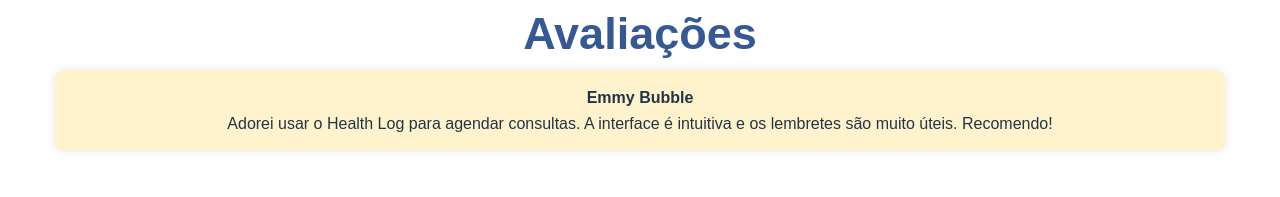
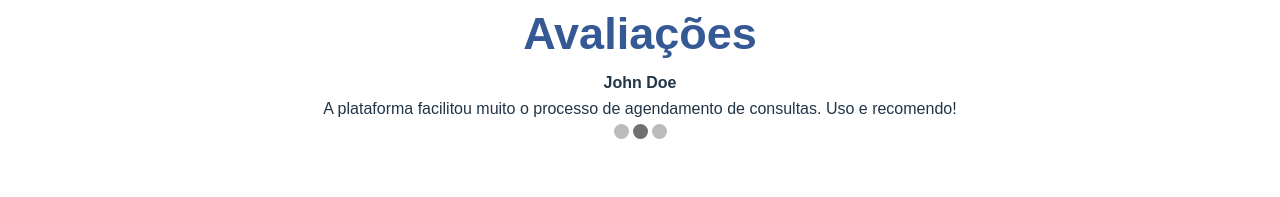
Before and after one commit to IagoOliveiraa/Projeto_heatlhLog, a React (Vite) app in the folder HealthLog/: page / in a window 1280 px wide. Shown: the part 304-501 px from the top of the page. Built offline with nearby package versions, Linux system fonts and the light colour scheme.

Commit message:
atualizado por lilian 13-09

```diff
--- a/HealthLog/src/CSS/home.css
+++ b/HealthLog/src/CSS/home.css
@@ -178,3 +178,42 @@
 footer address {
     font-style: normal;
 }
+
+/* Slideshow container */
+.slideshow-container {
+    max-width: 1000px;
+    position: relative;
+    margin: auto;
+  }
+
+  /* Hide the slides by default */
+  .mySlides {
+    display: none;
+  }
+
+  /* Dots/bullets/indicators */
+  .dot {
+    cursor: pointer;
+    height: 15px;
+    width: 15px;
+    margin: 0 2px;
+    background-color: #bbb;
+    border-radius: 50%;
+    display: inline-block;
+    transition: background-color 0.6s ease;
+  }
+
+  .active, .dot:hover {
+    background-color: #717171;
+  }
+
+  /* Fading animation */
+  .fade {
+    animation-name: fade;
+    animation-duration: 1.5s;
+  }
+
+  @keyframes fade {
+    from { opacity: .4; }
+    to { opacity: 1; }
+  }
--- a/HealthLog/src/Pages/Home.jsx
+++ b/HealthLog/src/Pages/Home.jsx
@@ -1,11 +1,44 @@
+import { useState, useEffect } from 'react';
 import '../CSS/Home.css';
 
 function Home() {
+  const [slideIndex, setSlideIndex] = useState(1);
+
+  // Função para exibir o slide atual
+  const showSlides = (n) => {
+    let slides = document.getElementsByClassName('mySlides');
+    let dots = document.getElementsByClassName('dot');
+
+    if (n > slides.length) {
+      setSlideIndex(1);
+    } else if (n < 1) {
+      setSlideIndex(slides.length);
+    } else {
+      setSlideIndex(n);
+    }
+
+    for (let i = 0; i < slides.length; i++) {
+      slides[i].style.display = 'none';
+    }
+    for (let i = 0; i < dots.length; i++) {
+      dots[i].className = dots[i].className.replace(' active', '');
+    }
+
+    slides[slideIndex - 1].style.display = 'block';
+    dots[slideIndex - 1].className += ' active';
+  };
+
+  // Função que automaticamente muda os slides a cada 2 segundos
+  useEffect(() => {
+    const interval = setInterval(() => {
+      showSlides(slideIndex + 1);
+    }, 2000);
+    return () => clearInterval(interval);
+  }, [slideIndex]);
+
   return (
     <div className="home-container">
-
       <header className="cabeçalho">
-
         <div className="logo">
           <img src="" alt="Health Log Logo" />
           <h1>Health Log</h1>
@@ -14,77 +47,92 @@
         <div className="pesquisa-login">
           <input type="text" placeholder="Buscar" />
           <a href="/Login">Login</a>
-                    <a href="/registro"> Cadastra-se</a>
-
+          <a href="/registro">Cadastra-se</a>
         </div>
 
         <div className="boas-Vindas">
           <h2>Escolha um serviço & reserve sua consulta</h2>
         </div>
-
-
-
       </header>
 
       <section className="conteudo-principal">
-
-
         <div className="review-section">
-
           <h3>Avaliações</h3>
 
-                    <div className="review">
+          {/* Carrossel de Avaliações */}
+          <div className="slideshow-container">
+            <div className="mySlides fade">
               <p><strong>Emmy Bubble</strong></p>
-                        <p>Adorei usar o Health Log para agendar consultas. A interface é intuitiva e os lembretes são muito úteis. Recomendo!</p>
+              <p>
+                Adorei usar o Health Log para agendar consultas. A interface é
+                intuitiva e os lembretes são muito úteis. Recomendo!
+              </p>
             </div>
 
+            <div className="mySlides fade">
+              <p><strong>John Doe</strong></p>
+              <p>
+                A plataforma facilitou muito o processo de agendamento de
+                consultas. Uso e recomendo!
+              </p>
             </div>
 
+            <div className="mySlides fade">
+              <p><strong>Jane Smith</strong></p>
+              <p>
+                Ótimo serviço! Acesso rápido e fácil. Continuarei utilizando
+                para minhas consultas.
+              </p>
+            </div>
+          </div>
+
+          {/* Indicadores do Carrossel */}
+          <div style={{ textAlign: 'center' }}>
+            <span className="dot" onClick={() => showSlides(1)}></span>
+            <span className="dot" onClick={() => showSlides(2)}></span>
+            <span className="dot" onClick={() => showSlides(3)}></span>
+          </div>
+        </div>
+
+        {/* Procedimentos */}
         <div className="procedimentos">
-
           <h3>Procedimentos mais buscados</h3>
 
           <div className="procedure-card">
-
             <h4>Oftalmologia</h4>
             <p>Profissionais: Dra. Julia, Dr. Sandro</p>
             <p>Consultório: Clínica A</p>
             <button>Marcar agendamento</button>
-
+          </div>
         </div>
 
-                </div>
-
+        {/* Serviços disponíveis */}
         <div className="services">
-
           <h3>Serviços disponíveis</h3>
 
           <div className="service-items">
-
-                            <a href="/EspecialidadesMedicas"><div className="service-item">Medicina</div></a>
-                            <a href="/EspecialidadesOdontologicas"><div className="service-item">Odontologia</div></a>
-                            <a href="/EspecialidadesEsteticas"><div className="service-item">Esteticista</div></a>
-
+            <a href="/EspecialidadesMedicas">
+              <div className="service-item">Medicina</div>
+            </a>
+            <a href="/EspecialidadesOdontologicas">
+              <div className="service-item">Odontologia</div>
+            </a>
+            <a href="/EspecialidadesEsteticas">
+              <div className="service-item">Esteticista</div>
+            </a>
           </div>
-
         </div>
-
-
       </section>
 
       <footer className="footer">
-
         <h3>Sobre Nós</h3>
-
         <p>
-                    Health Log é uma plataforma inovadora projetada para simplificar o agendamento de consultas...
+          Health Log é uma plataforma inovadora projetada para simplificar o
+          agendamento de consultas...
         </p>
-
         <address>
           R. Direita, 955 - Vila Santo Antônio, Cotia - SP, 06708-280
-
         </address>
-
       </footer>
     </div>
   );
```
Lines whose indentation alone changed are shown as unchanged.
